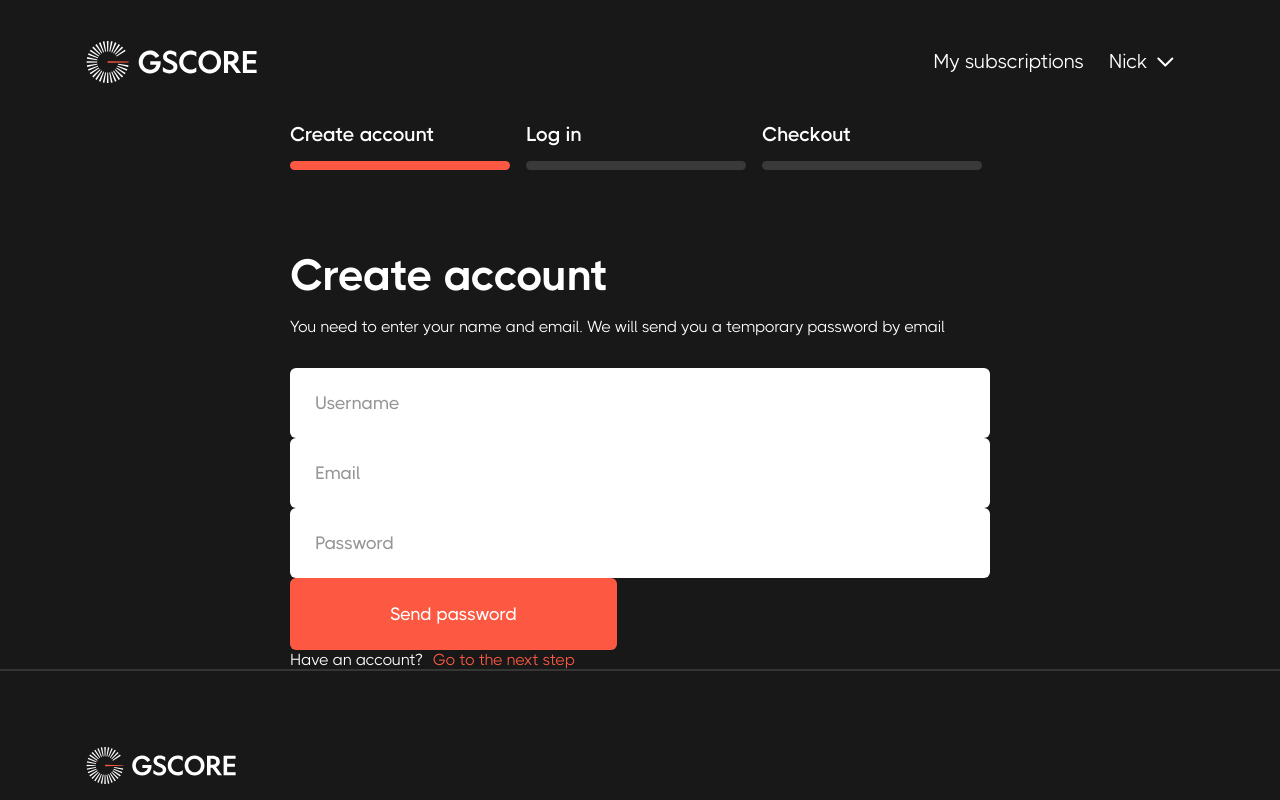
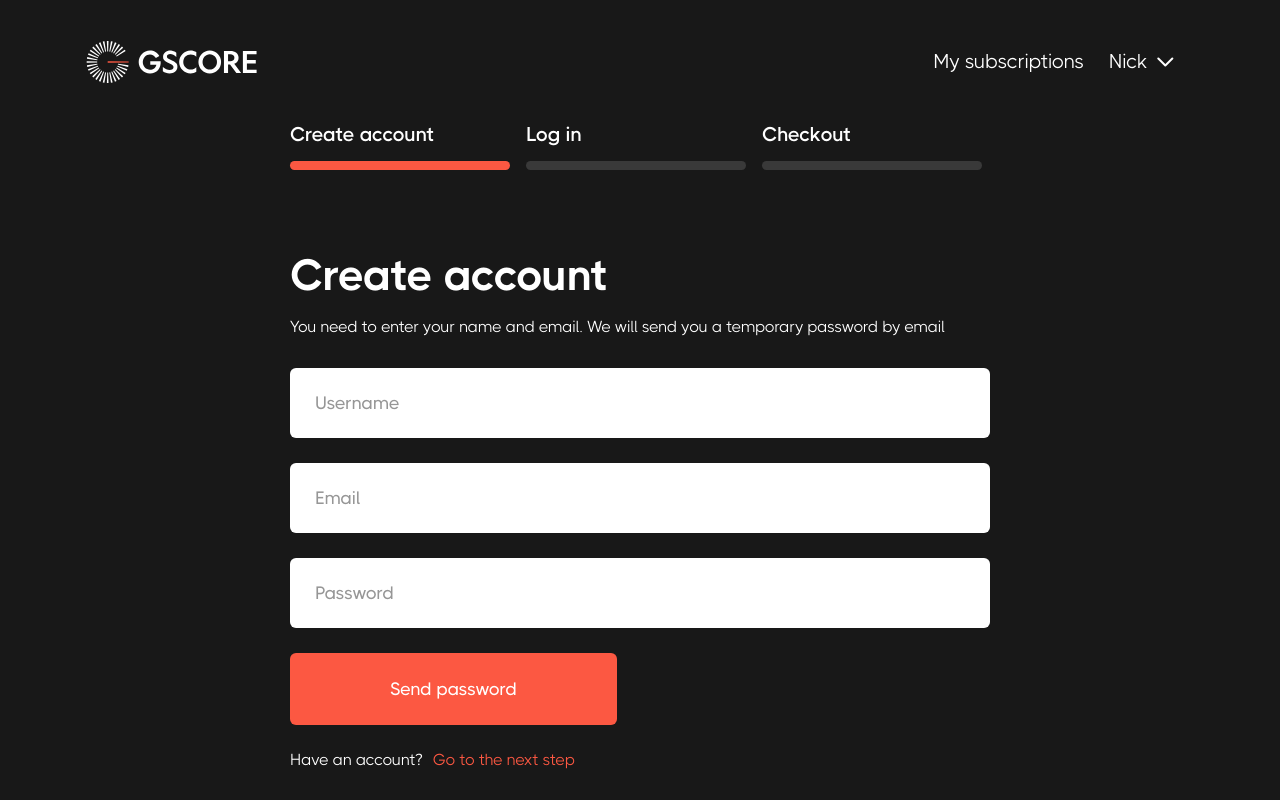
Before and after one commit to nick-felker/gscore, a Next.js app: page /signup in a window 1280 px wide. Shown: the top 800 px of the page. Built offline with nearby package versions, Linux system fonts and the light colour scheme.

Commit message:
form in signup page

```diff
--- a/pages/signup.tsx
+++ b/pages/signup.tsx
@@ -1,5 +1,6 @@
 import styled from "styled-components";
 import Link from "next/link";
+import {Form, Field} from 'react-final-form';
 import {Header,
         Footer,
         Offer,
@@ -8,8 +9,11 @@ import {Header,
         selectOfferObj,
         RootState,
         Input,
-        Button
+        Button,
+        FormButton,
+        FormInterface
     } from '../src';
+import { useRef, useState } from 'react'
 
 
 
@@ -17,10 +21,34 @@ interface Props{
 
 }
 
+
+
 function Signup(props:Props){
 
+    const passwordField = useRef<HTMLInputElement>(null);
+    const usernameField = useRef<HTMLInputElement>(null);
+    const emailField = useRef<HTMLInputElement>(null);
+
+
+    async function signupData(values:FormInterface){
+        console.log(values);
+        // const response = await fetch('https://gscore-back.herokuapp.com/api/users/sign-up',{
+        //     method: 'POST',
+        //     headers:{
+        //         'Content-type': 'application/json'
+        //     },
+        //     body: JSON.stringify({email: values.email, password: values.password, username: values.username}),
+        // })
+        // const result = await response.json();
+        // console.log(response.status)
+        // console.log(result);
+
+        return true;
+    }
+
+
     const offerProgresBars = useAppSelector(selectOfferObj);
-    console.log(offerProgresBars);
+
     return(
         <>
             <ExternalWrapper>
@@ -41,10 +69,86 @@ function Signup(props:Props){
                     <SubOffer>
                         You need to enter your name and email. We will send you a temporary password by email
                     </SubOffer>
-                    <Input inputType="text" placeholder="Username" />
-                    <Input inputType="email" placeholder="Email" />
-                    <Input inputType="password" placeholder="Password" />
-                    <Button text="Send password" textColor="white" link='./login' bgColor="#FC5842"/>
+
+                    <Form
+                        onSubmit={signupData}
+                        render={({handleSubmit, values})=>(
+                            <form
+                                onSubmit={handleSubmit}
+                            >
+
+                                    <Field
+                                        name="username"
+                                    >
+                                        {props =>(
+                                                <InputWrapper>
+                                                    <Input
+                                                        type="text"
+                                                        onChange={props.input.onChange}
+                                                        placeholder="Username"
+                                                        name={props.input.name}
+                                                        validationFlag={false}
+                                                    />
+                                                </InputWrapper>
+                                        )}
+                                    </Field>
+
+                                    <Field
+                                        name="email"
+                                    >
+                                        {props =>(
+                                                <InputWrapper>
+                                                    <Input
+                                                        type="email"
+                                                        onChange={props.input.onChange}
+                                                        placeholder="Email"
+                                                        name={props.input.name}
+                                                        validationFlag={false}
+                                                    />
+                                                </InputWrapper>
+                                        )}
+                                    </Field>
+
+                                    <Field
+                                        name="password"
+                                    >
+                                        {props =>(
+                                                <InputWrapper>
+                                                    <Input
+                                                        type="password"
+                                                        name='password'
+                                                        onChange={props.input.onChange}
+                                                        value={props.input.value}
+                                                        placeholder="Password"
+                                                        validationFlag={false}
+                                                    />
+
+                                                </InputWrapper>
+                                        )}
+
+                                    </Field>
+
+                                    <Field
+                                        name="signupButton"
+                                    >
+                                        {props =>(
+                                                <InputWrapper>
+                                                    <FormButton onSubmit={handleSubmit} text="Send password"/>
+                                                </InputWrapper>
+                                        )}
+                                    </Field>
+
+
+
+
+                            </form>
+                        )}
+                    />
+
+
+
+
+
                     <HaveAccountWrapper>
                         <HaveAccountText>Have an account?</HaveAccountText>
                         <Link href={'./login'}>
@@ -60,9 +164,19 @@ function Signup(props:Props){
 }
 
 
+
+
+const InputWrapper = styled.div`
+    margin-bottom: 25px;
+    :nth-child(6){
+        margin-bottom: 48px;
+    }
+`
+
 const HaveAccountWrapper = styled.div`
     display: flex;
     font-family: THICCCBOI;
+    margin-bottom: 200px;
 `
 
 const HaveAccountText = styled.p`
@@ -94,7 +208,6 @@ const InnerWrapper = styled.div`
 
 const ExternalWrapper = styled.div`
     background-color: #181818;
-    height: 100vh;
 `
 const SubOffer = styled.h4`
     color: white;
@@ -102,6 +215,11 @@ const SubOffer = styled.h4`
     font-size: 16px;
     margin: 16px 0px 32px 0px;
     font-weight: 400;
+
+`
+const ButtonWrapper = styled.div`
+    margin-bottom: 52px;
+    position: relative;
 `
 
 export default Signup;
--- a/src/redux/reducers/user/reducer.ts
+++ b/src/redux/reducers/user/reducer.ts
@@ -7,6 +7,7 @@ import { UserInterface } from "../../../types";
 
 const initialState:UserInterface = {
     authFlag: true,
+    token: '',
 }
 
 
--- a/src/ui/button/index.tsx
+++ b/src/ui/button/index.tsx
@@ -13,7 +13,7 @@ function Button(props:Props){
     return(
         <>
         <Link href={props.link}>
-            <Root textColor={props.textColor} bgColor={props.bgColor}>
+            <Root type="submit" textColor={props.textColor} bgColor={props.bgColor}>
                 {props.text}
             </Root>
         </Link>
--- /dev/null
+++ b/src/ui/formButton/index.tsx
@@ -0,0 +1,67 @@
+import styled from "styled-components";
+import Link from 'next/link';
+import { FieldRenderProps } from 'react-final-form';
+import { FormEventHandler } from "react";
+
+
+
+// type Props = FieldRenderProps<string>;
+
+
+
+interface Props{
+    onSubmit: FormEventHandler<HTMLInputElement>;
+    text: string;
+    signupForm?: (email: string, password: string, username:string)=>boolean;
+    loginForm?: (username: string, password: string)=>boolean;
+    changeDataForm?: (password: string, newPassword: string, email: string, username: string)=>boolean;
+}
+
+
+
+
+
+function FormButton({text, onSubmit}:Props){
+    return(
+        <>
+
+                <Root
+                    type={'submit'}
+                    onSubmit={onSubmit}
+                    value={text}
+                />
+
+
+
+
+
+        </>
+    )
+}
+
+
+
+
+const Root = styled.input`
+    font-family: THICCCBOI;
+    color: white;
+    font-weight: 500;
+    font-size: 18px;
+    padding: 26px 100px;
+    outline: none;
+    border: none;
+    border-radius: 6px;
+    background-color: #FC5842;
+    cursor: pointer;
+    :hover{
+        color: #DC2B2B;
+        transition: 0.5s;
+    }
+    @media(max-width: 430px){
+        font-size: 15px;
+        padding: 25px 70px;
+    }
+`
+
+
+export default FormButton;
--- a/src/ui/index.tsx
+++ b/src/ui/index.tsx
@@ -7,3 +7,4 @@ export {default as OfferCard } from './offerCard';
 export {default as ProgresBar } from './progresBar';
 export {default as UserHamburgerMenu } from './userHamburgerMenu';
 export {default as Input} from './input';
+export {default as FormButton} from './formButton';
--- a/src/ui/input/index.tsx
+++ b/src/ui/input/index.tsx
@@ -1,15 +1,30 @@
 import styled from "styled-components";
+import { FieldRenderProps } from 'react-final-form';
+
 
 
 interface Props{
-    inputType: string;
     placeholder: string;
+    type: string;
+    validationFlag: boolean;
+    name: string;
+    value?: string;
+    onChange?: any;
 }
 
-function Input(props:Props){
+// type Props = FieldRenderProps<string>
+
+function Input({placeholder, type, validationFlag, value, name, onChange}:Props){
     return(
         <>
-            <Root placeholder={props.placeholder} type={props.inputType}/>
+            <Root
+                placeholder={placeholder}
+                type={type}
+                onChange={onChange}
+                autoComplete="off"
+                name={name}
+            >
+            </Root>
         </>
     )
 }
--- a/src/ui/userHamburgerMenu/index.tsx
+++ b/src/ui/userHamburgerMenu/index.tsx
@@ -31,6 +31,7 @@ const Overlay = styled.div`
     top: 0px;
     width: 100vw;
     height: 100vh;
+    cursor: pointer;
 `
 
 
--- /dev/null
+++ b/src/utils/Field.ts
@@ -0,0 +1 @@
+import {} from 'react';
--- a/src/utils/index.ts
+++ b/src/utils/index.ts
@@ -1 +1,8 @@
-export {};
+
+interface fetchJSONProps{
+    method: string;
+    body: string;
+}
+export function fetchJSON(){
+
+}
```
Also changed, not shown: pages/login.tsx (+31 -6 lines), src/types/index.ts (+8 -0 lines).
